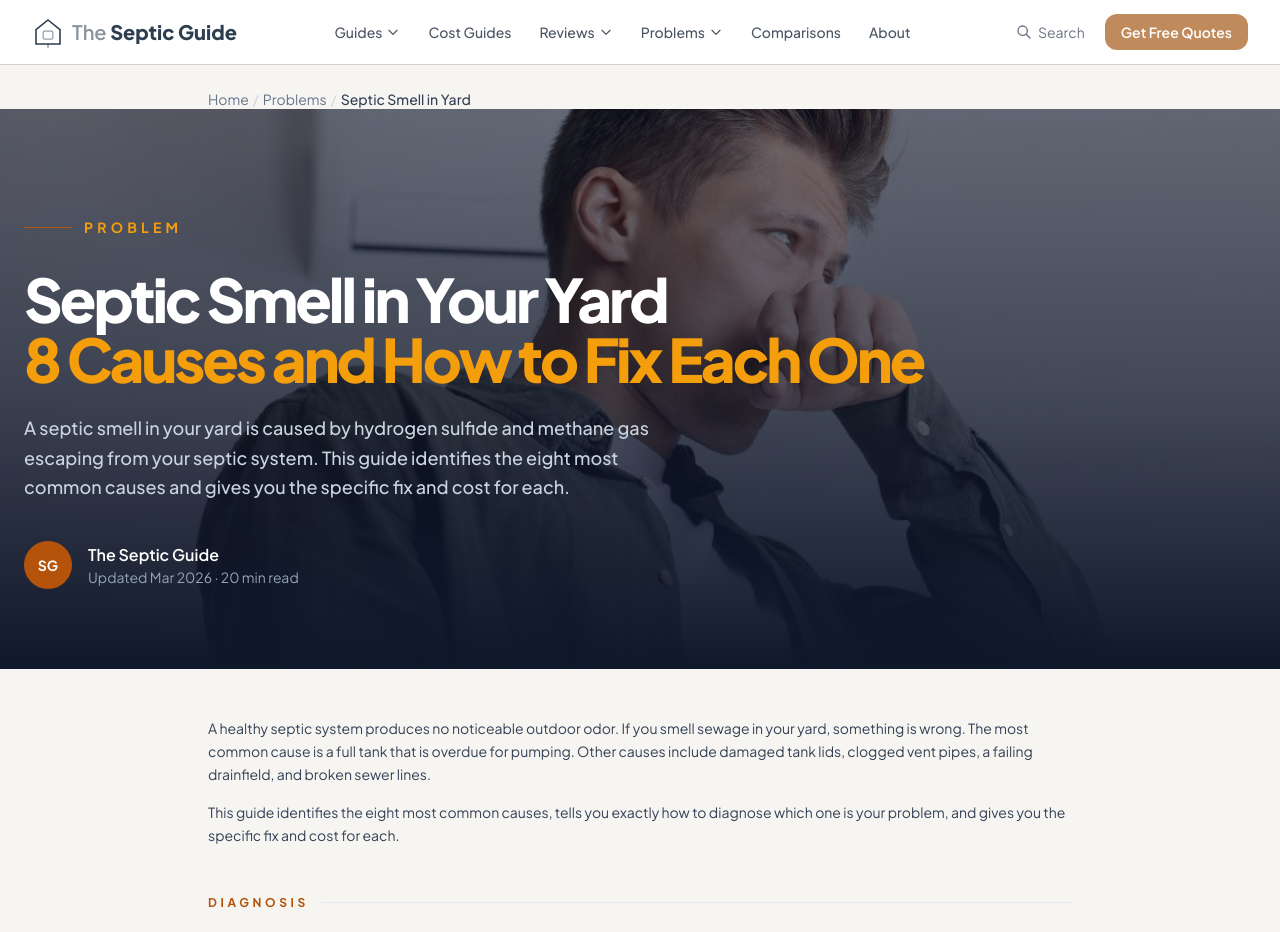
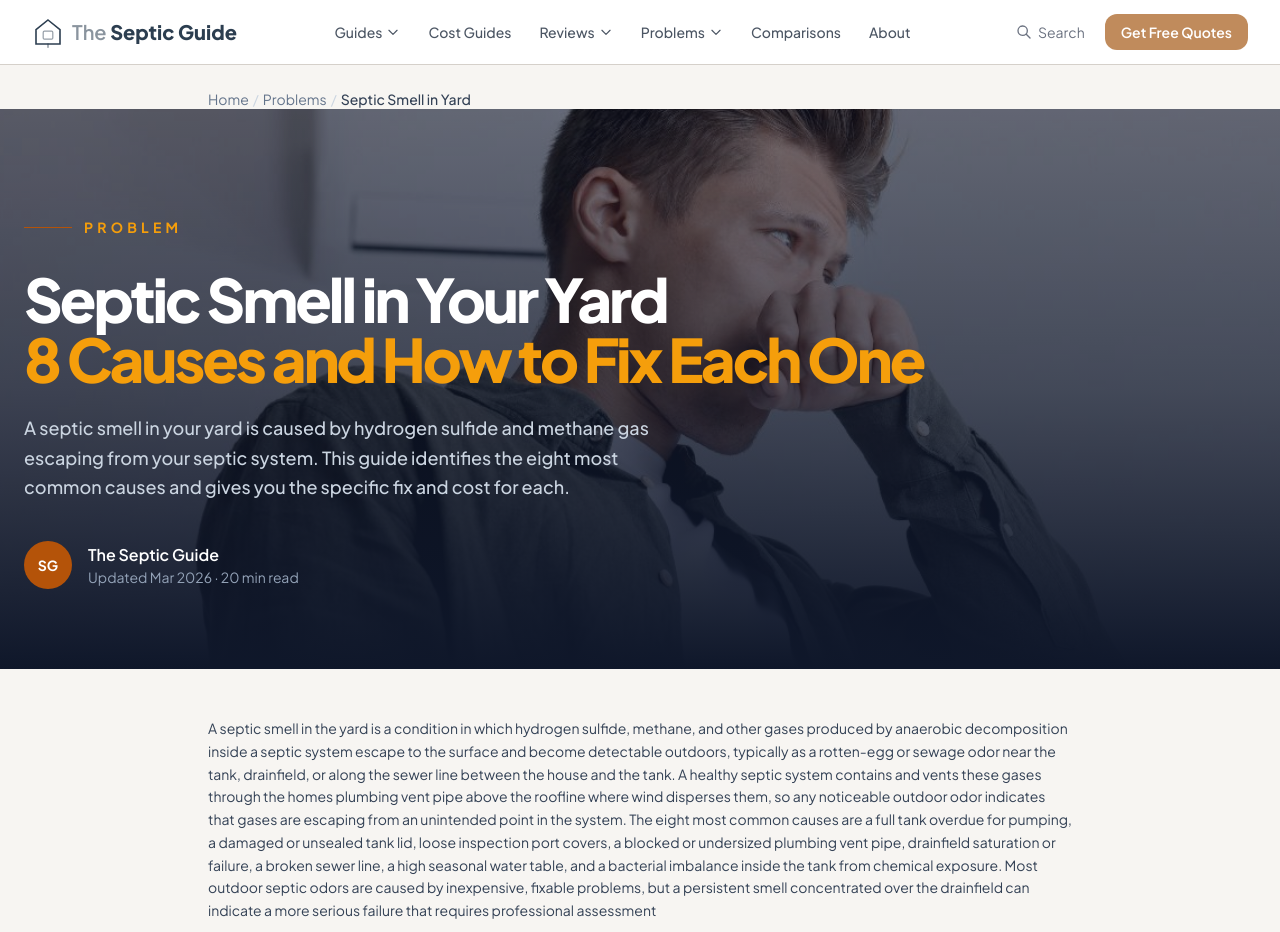
Before and after one commit to thebasementguide2026/theseptic.guide-, a Next.js app: page /problems/septic-smell-in-yard in a window 1280 px wide. Shown: the top 932 px of the page. Built offline with nearby package versions, Linux system fonts and the light colour scheme.

Commit message:
Update page.tsxAdd septic smell intro paragraph above existing intro

```diff
--- a/app/problems/septic-smell-in-yard/page.tsx
+++ b/app/problems/septic-smell-in-yard/page.tsx
@@ -134,6 +134,7 @@ export default function SepticSmellInYard() {
 
         {/* Intro */}
         <div className='mb-12'>
+                        <p className='text-slate-700 leading-relaxed text-sm mb-4'>A septic smell in the yard is a condition in which hydrogen sulfide, methane, and other gases produced by anaerobic decomposition inside a septic system escape to the surface and become detectable outdoors, typically as a rotten-egg or sewage odor near the tank, drainfield, or along the sewer line between the house and the tank. A healthy septic system contains and vents these gases through the homes plumbing vent pipe above the roofline where wind disperses them, so any noticeable outdoor odor indicates that gases are escaping from an unintended point in the system. The eight most common causes are a full tank overdue for pumping, a damaged or unsealed tank lid, loose inspection port covers, a blocked or undersized plumbing vent pipe, drainfield saturation or failure, a broken sewer line, a high seasonal water table, and a bacterial imbalance inside the tank from chemical exposure. Most outdoor septic odors are caused by inexpensive, fixable problems, but a persistent smell concentrated over the drainfield can indicate a more serious failure that requires professional assessment</p>
           <p className='text-slate-700 leading-relaxed text-sm mb-4'>A healthy septic system produces no noticeable outdoor odor. If you smell sewage in your yard, something is wrong. The most common cause is a full tank that is overdue for pumping. Other causes include damaged tank lids, clogged vent pipes, a failing drainfield, and broken sewer lines.</p>
           <p className='text-slate-700 leading-relaxed text-sm'>This guide identifies the eight most common causes, tells you exactly how to diagnose which one is your problem, and gives you the specific fix and cost for each.</p>
         </div>
```
